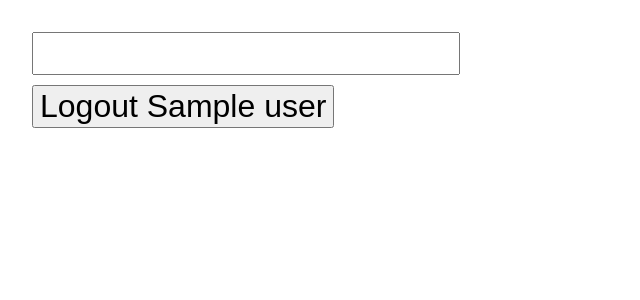
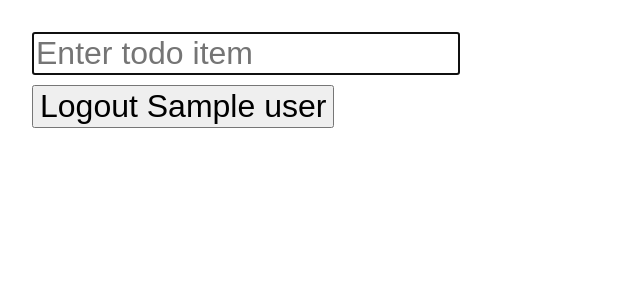
Before and after one commit to suraj-singh12/react-refresher, a React (Create React App) app: page / in a window 1280 px wide. Both pictures are taken after typing "Sample" into the empty fields and a click on the button "Login". Shown: the top 300 px of the page, without its empty margins (0-640 px from the left). Built offline with nearby package versions, Linux system fonts and the light colour scheme.

Commit message:
using useRef in React

```diff
--- a/src/App.js
+++ b/src/App.js
@@ -1,4 +1,4 @@
-import React, { useContext, useReducer, useState } from 'react';
+import React, { useContext, useReducer, useRef, useState, useEffect } from 'react';
 import './App.css';
 import Todo from './Todo';
 import { userContext } from './Auth';
@@ -34,17 +34,27 @@ const App = () => {
     const [todos, dispatch] = useReducer(reducer, []);
     const [name, setName] = useState('');
     const { usrName, logout } = useContext(userContext);
+    const inputRef = useRef();
 
     const handleSubmit = (e) => {
         e.preventDefault();
+        if(name === '') return;
         dispatch({type: ACTIONS.ADD_TODO, payload: {name: name}});
         setName('');
     }
 
+    useEffect(() => {
+        inputRef.current.focus();
+    }, []);
+
     return (
         <div className={"main"}>
             <form onSubmit={handleSubmit}>
-                <input name="name" type="text" value={name} onChange={(e) => setName(e.target.value)} />
+                <input ref={inputRef}
+                    name="name" type="text" value={name}
+                    onChange={(e) => setName(e.target.value)}
+                    placeholder="Enter todo item"
+                />
             </form>
             <button onClick={() => logout()}>Logout {usrName} user</button>
             {
--- a/src/Auth.js
+++ b/src/Auth.js
@@ -30,7 +30,7 @@ const Auth = () => {
             <>
                 <form onSubmit={(e) => handleSubmit(e)}
                     style={{margin: '2rem'}}>
-                    <input type="text" value={usrName} onChange={(e) => setUsrName(e.target.value)} />
+                    <input type="text" placeholder="Enter userName" value={usrName} onChange={(e) => setUsrName(e.target.value)} />
                     <button type="submit"> Login </button>
                 </form>
             </>
```
